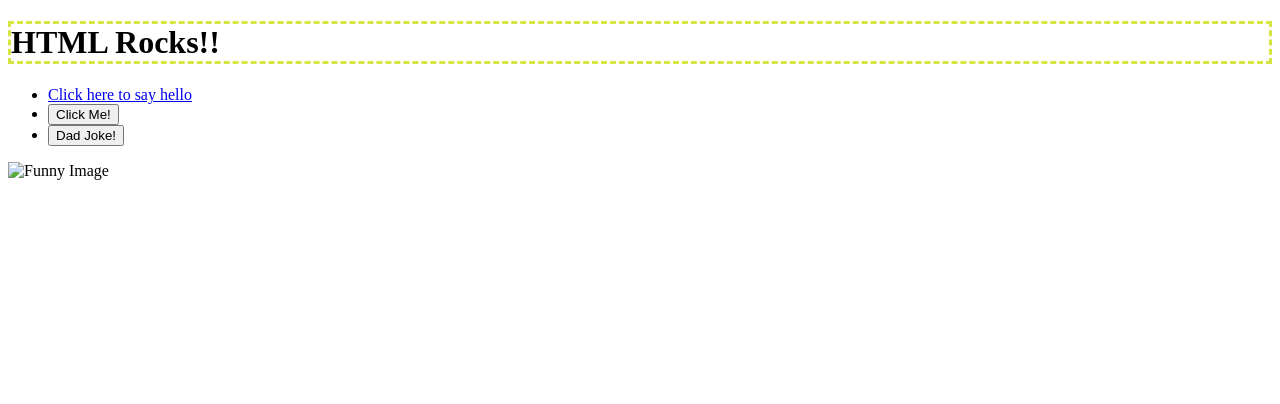
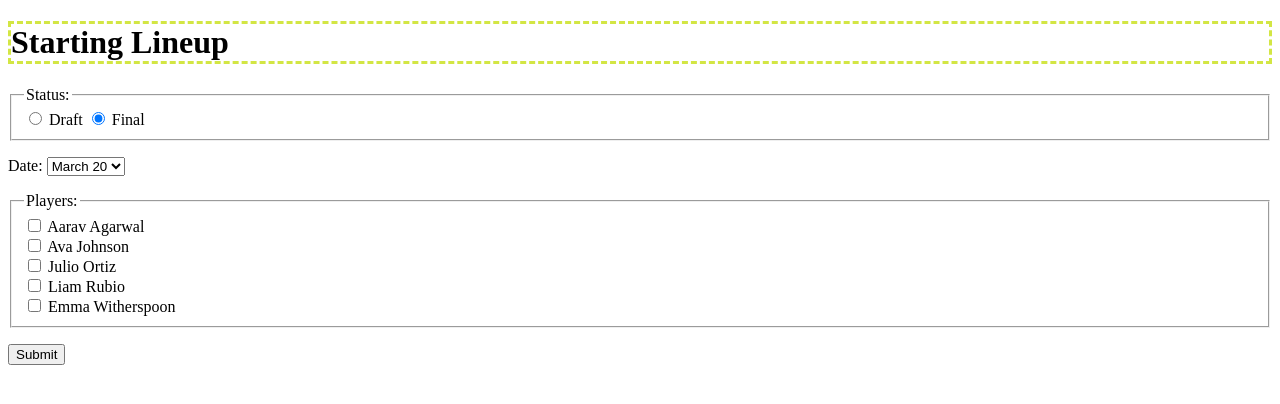
Before and after one commit to zmoore75/10.03-Lab, a website: page index.html in a window 1280 px wide. Drawn offline with Linux system fonts and the light colour scheme; files that its build step writes are made by us from their sources; files whose address does not match are found by name.

Commit message:
Revised index.html with form and new content
Updated the HTML structure and added a form for player selection.

```diff
--- a/index.html
+++ b/index.html
@@ -1,25 +1,56 @@
-<!doctype html>
-<html>
-
+<!DOCTYPE html>
+<html lang="en">
 <head>
-  <meta charset="utf-8">
-  <title>CS208 - Starter Code (UPDATE ME)!</title>
-  <meta name="description" content="">
-  <meta name="viewport" content="width=device-width, initial-scale=1">
+  <meta charset="UTF-8">
+  <title>Starting Lineup</title>
   <link rel="stylesheet" href="style.css">
 </head>
+<body>
+  <h1>Starting Lineup</h1>
 
-<body>
-  <h1>HTML Rocks!!</h1>
-  <ul>
-  <li><a href="/hello">Click here to say hello</a></li>
-  <li><button id="hello-link">Click Me!</button></li>
-  <li><button id="joke-button">Dad Joke!</button></li>
+  <form id="lineupForm">
+    <p>
+      <fieldset>
+        <legend>Status:</legend>
+        <input type="radio" id="draft" name="status" value="Draft">
+        <label for="draft">Draft</label>
+        <input type="radio" id="final" name="status" value="Final" checked>
+        <label for="final">Final</label>
+      </fieldset>
+    </p>
+
+    <p>
+      <label for="gameDate">Date:</label>
+      <select name="gameDate" id="gameDate">
+        <option value="March 20">March 20</option>
+        <option value="March 24">March 24</option>
+        <option value="April 2">April 2</option>
+        <option value="April 6">April 6</option>
+        <option value="April 13">April 13</option>
+      </select>
+    </p>
+
+    <p>
+      <fieldset>
+        <legend>Players:</legend>
+        <input type="checkbox" id="aarav" name="players" value="Aarav Agarwal">
+        <label for="aarav">Aarav Agarwal</label><br>
+        <input type="checkbox" id="ava" name="players" value="Ava Johnson">
+        <label for="ava">Ava Johnson</label><br>
+        <input type="checkbox" id="julio" name="players" value="Julio Ortiz">
+        <label for="julio">Julio Ortiz</label><br>
+        <input type="checkbox" id="liam" name="players" value="Liam Rubio">
+        <label for="liam">Liam Rubio</label><br>
+        <input type="checkbox" id="emma" name="players" value="Emma Witherspoon">
+        <label for="emma">Emma Witherspoon</label>
+      </fieldset>
+    </p>
+
+    <input type="submit" value="Submit">
+  </form>
+
+  <p id="output"></p>
+
   <script src="script.js"></script>
-  </ul>
-  <img src="funny.png" alt="Funny Image" width="300" height="200">
-
-  <h2 id="joke-display"></h2>
 </body>
-
 </html>
```
